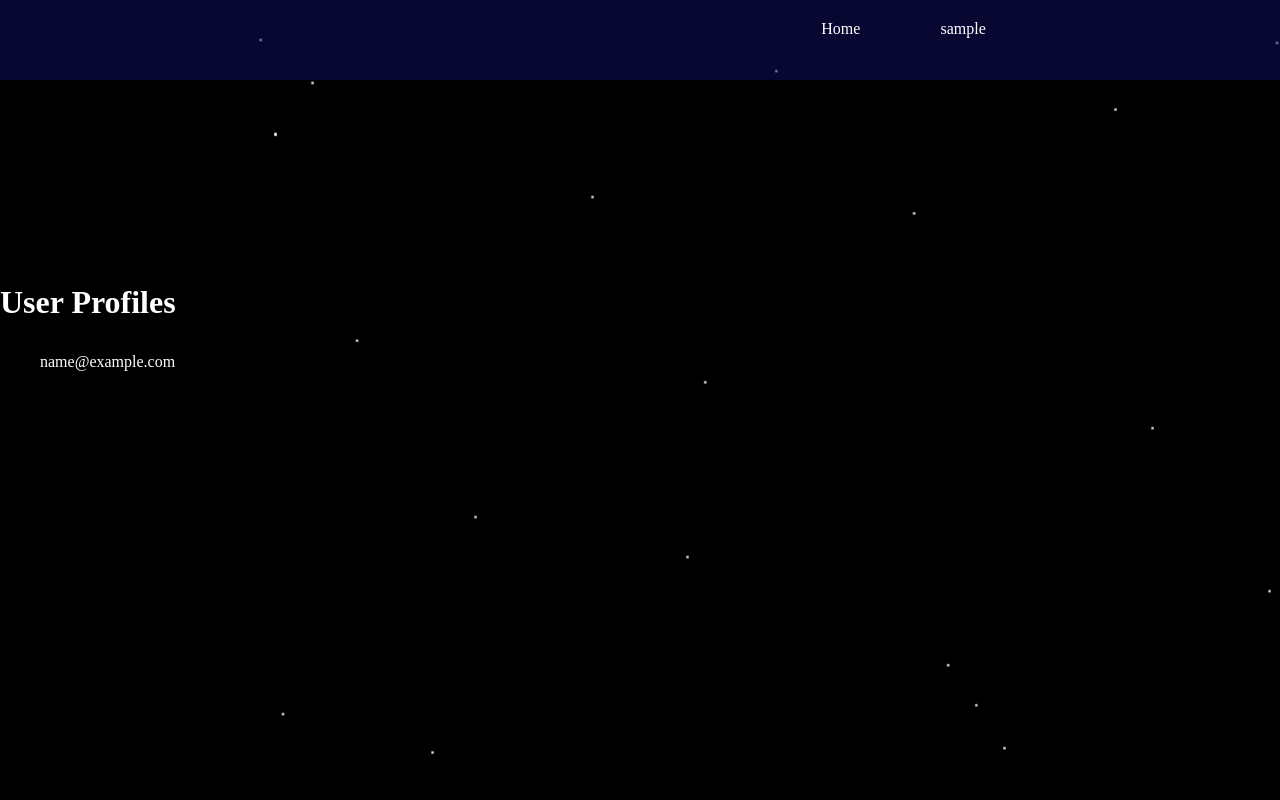
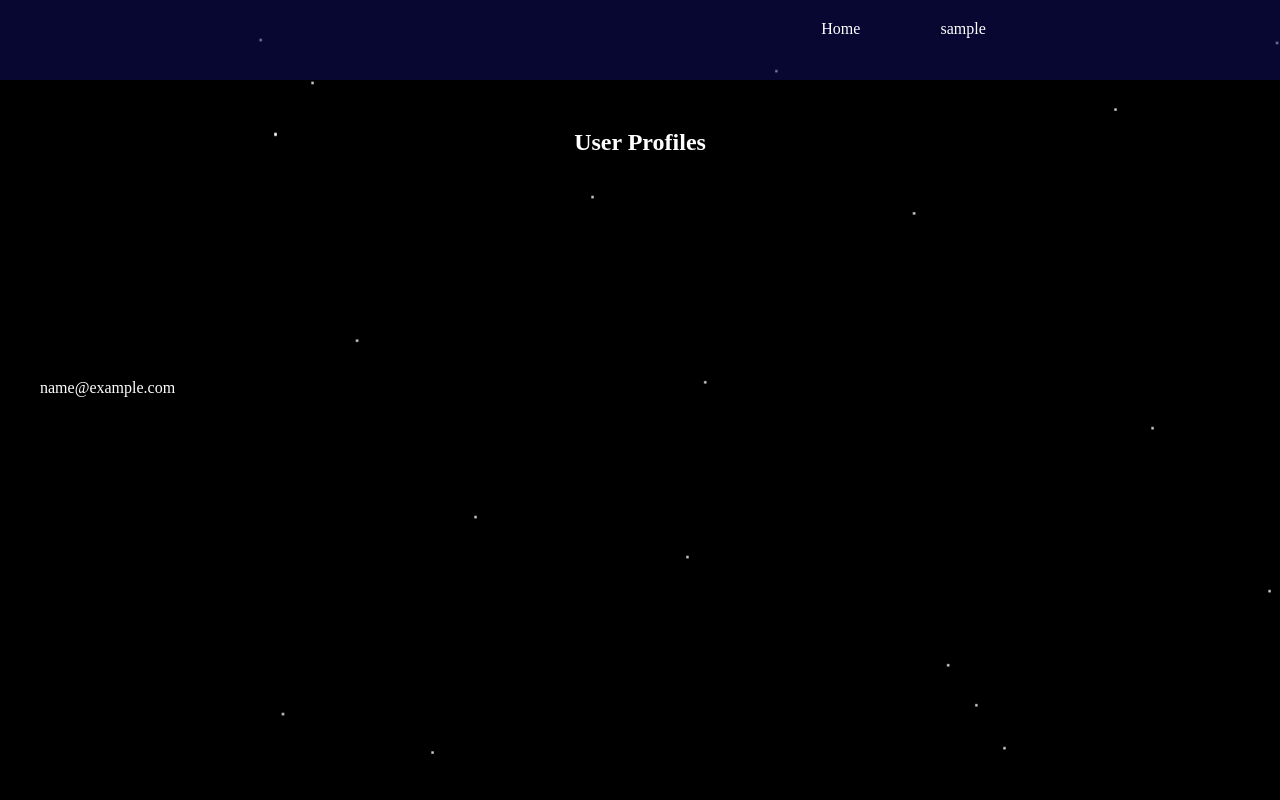
Before and after one commit to agustinsalum/DjangoGoogleAuth, a Django app: page /home/ in a window 1280 px wide. Run offline with Django 5.2, Linux system fonts and the light colour scheme; the visitor is signed in with stand-in values (Sample User, id 1); data comes from the database, SQL or seed files in the repository.

Commit message:
Realizado el Main y organizado el home

```diff
--- a/static/css/base/base.css
+++ b/static/css/base/base.css
@@ -13,6 +13,13 @@
     display: grid;
     justify-content: normal;
 }
+
+main {
+    display: flex;
+    width: 100%;
+    height: 82vh;
+}
+
 
 .white-letter {
     color: white;
--- a/static/css/home/notebook.css
+++ b/static/css/home/notebook.css
@@ -40,4 +40,37 @@
         cursor: pointer;
     }
 
+    main {
+        display: flex;
+        width: 100%;
+        height: 82vh;
+    }
+
+    .sectionHome {
+        display: grid;
+        width: 100%;
+        height: 82vh;
+
+    }
+
+    .user-profile {
+        display: flex;
+        justify-content: center;
+    }
+
+    .profiles {
+        display: flex;
+        flex-direction: center;
+    }
+
+    .pagination {
+        display: flex;
+        justify-content: space-between;
+    }
+
+    .step-links {
+        display: grid;
+
+    }
+
 }
--- a/static/css/login/mobile.css
+++ b/static/css/login/mobile.css
@@ -17,7 +17,7 @@
         /* One column */
         grid-template-columns: 1fr;
         grid-template-rows: auto;
-        height: 85vh;
+        height: 82vh;
     }
 
     /* Article */
--- a/static/css/login/notebook.css
+++ b/static/css/login/notebook.css
@@ -14,7 +14,7 @@
         /* One column for the Aside and another for the Article */
         grid-template-columns: 1fr 1fr;
         grid-template-rows: auto;
-        height: 81vh;
+        height: 82vh;
     }
 
     /* Article */
--- a/static/css/login/tablet.css
+++ b/static/css/login/tablet.css
@@ -15,7 +15,7 @@
         /* One column for the Aside and another for the Article */
         grid-template-columns: 1fr 1fr;
         grid-template-rows: auto;
-        height: 81vh;
+        height: 82vh;
     }
 
     /* Article */
--- a/templates/home.html
+++ b/templates/home.html
@@ -3,14 +3,20 @@
 {% block content %}
 
 <!-- Main -->
-<h1>
+<section class="sectionHome">
+    <h1 class="user-profile">
         <p class="white-letter">User Profiles</p>
     </h1>
+
+    <div class="profiles">
         <ul>
             {% for user_profile in page_obj %}
-    <li> <p class="white-letter">{{ user_profile.user.email }}</p></li>
+            <li>
+                <p class="white-letter">{{ user_profile.user.email }}</p>
+            </li>
             {% endfor %}
         </ul>
+    </div>
 
     <div class="pagination">
         <span class="step-links">
@@ -32,7 +38,7 @@
 
     <!-- javascript -->
     {% endblock %}
-
+</section>
 </body>
 
 </html>
--- a/templates/register.html
+++ b/templates/register.html
@@ -1,7 +1,6 @@
 {% extends 'base.html' %}
 {% load static %}
 {% block content %}
-<main>
     <!-- Main -->
     <p>Hello is Register</p>
 
@@ -21,7 +20,6 @@
 
     </div>
 
-</main>
 <!-- javascript -->
 {% endblock %}
 
```
Lines whose indentation alone changed are shown as unchanged.
